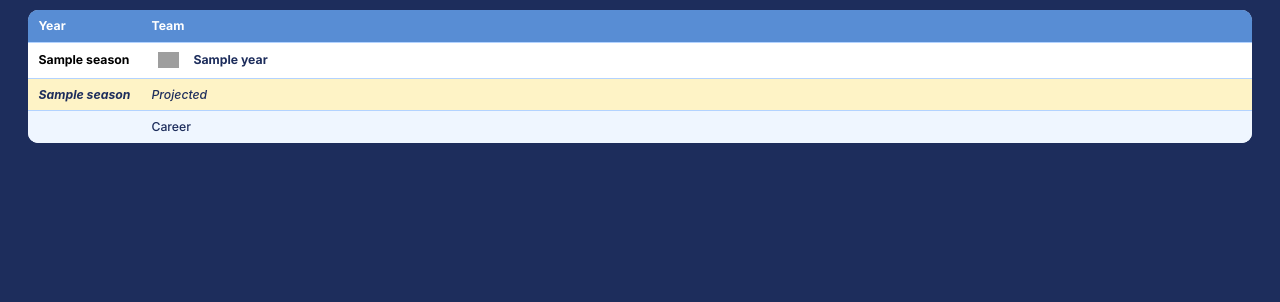
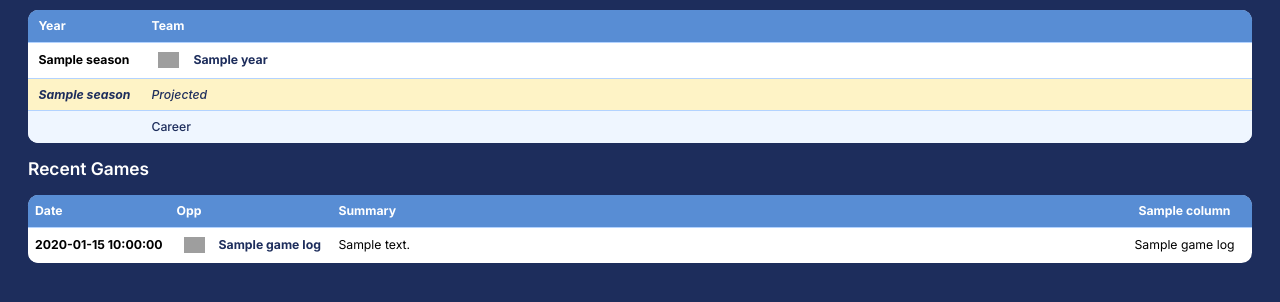
Before and after one commit to hynwkm/tbj-home-base, a Flask app: template app/templates/player.html in a window 1280 px wide. Shown: the part 169-471 px from the top of the page. Run offline with Flask 3, Linux system fonts and the light colour scheme; the template is opened without the code that fills it: most values are stand-ins (such as "Sample title", 1, 10 or a date in 2020); a database or web service that is not in the repository returns one stand-in record (values such as "Sample title"); data that the repository does not hold is empty; some web fonts are replaced; grey boxes are pictures that could not be loaded.

Commit message:
add recent gamelog table

```diff
--- a/app/players.py
+++ b/app/players.py
@@ -2,7 +2,7 @@ from pprint import pprint
 
 from flask import Blueprint, render_template
 
-from .services.players import get_player_data
+from .services.players import get_player_data, get_player_game_logs
 
 players_blueprint = Blueprint("players", __name__)
 
@@ -46,10 +46,34 @@ PLAYER_PITCHER_COLUMNS = [
     {"key": "hr_9", "label": "HR/9"},
 ]
 
+HITTER_RECENT_GAMES_COLUMNS = [
+    {"key": "runs", "label": "R"},
+    {"key": "rbi", "label": "RBI"},
+    {"key": "2b", "label": "2B"},
+    {"key": "home_runs", "label": "HR"},
+    {"key": "s_bases", "label": "SB"},
+]
+
+PITCHER_RECENT_GAMES_COLUMNS = [
+    {"key": "hits", "label": "H"},
+    {"key": "home_runs", "label": "HR"},
+    {"key": "bf", "label": "BF"},
+    {"key": "whip", "label": "WHIP"},
+    {"key": "pitches", "label": "P"},
+]
+
 
 @players_blueprint.route("/players/<int:player_id>")
 def player(player_id):
     player = get_player_data(player_id)
+    game_logs = get_player_game_logs(player_id)
+
+    is_pitcher = player["is_pitcher"]
+
+    if is_pitcher:
+        recent_games_columns = PITCHER_RECENT_GAMES_COLUMNS
+    else:
+        recent_games_columns = HITTER_RECENT_GAMES_COLUMNS
 
     return render_template(
         "player.html",
@@ -57,4 +81,6 @@ def player(player_id):
         player=player,
         hitter_columns=PLAYER_HITTER_COLUMNS,
         pitcher_columns=PLAYER_PITCHER_COLUMNS,
+        game_logs=game_logs,
+        recent_games_columns=recent_games_columns,
     )
--- a/app/static/css/styles.css
+++ b/app/static/css/styles.css
@@ -227,6 +227,18 @@
   .left-22 {
     left: calc(var(--spacing) * 22);
   }
+  .left-24 {
+    left: calc(var(--spacing) * 24);
+  }
+  .left-28 {
+    left: calc(var(--spacing) * 28);
+  }
+  .left-57 {
+    left: calc(var(--spacing) * 57);
+  }
+  .left-64 {
+    left: calc(var(--spacing) * 64);
+  }
   .z-10 {
     z-index: 10;
   }
@@ -330,6 +342,15 @@
   .w-24 {
     width: calc(var(--spacing) * 24);
   }
+  .w-28 {
+    width: calc(var(--spacing) * 28);
+  }
+  .w-32 {
+    width: calc(var(--spacing) * 32);
+  }
+  .w-36 {
+    width: calc(var(--spacing) * 36);
+  }
   .w-auto {
     width: auto;
   }
@@ -362,6 +383,15 @@
   }
   .min-w-12 {
     min-width: calc(var(--spacing) * 12);
+  }
+  .min-w-24 {
+    min-width: calc(var(--spacing) * 24);
+  }
+  .min-w-28 {
+    min-width: calc(var(--spacing) * 28);
+  }
+  .min-w-32 {
+    min-width: calc(var(--spacing) * 32);
   }
   .min-w-36 {
     min-width: calc(var(--spacing) * 36);
@@ -471,10 +501,6 @@
     border-right-style: var(--tw-border-style);
     border-right-width: 1px;
   }
-  .border-r-2 {
-    border-right-style: var(--tw-border-style);
-    border-right-width: 2px;
-  }
   .border-b-2 {
     border-bottom-style: var(--tw-border-style);
     border-bottom-width: 2px;
@@ -490,9 +516,6 @@
   }
   .border-r-table-border {
     border-right-color: var(--color-table-border);
-  }
-  .border-r-table-header {
-    border-right-color: var(--color-table-header);
   }
   .border-r-white {
     border-right-color: var(--color-white);
@@ -553,6 +576,9 @@
   }
   .px-4 {
     padding-inline: calc(var(--spacing) * 4);
+  }
+  .px-5 {
+    padding-inline: calc(var(--spacing) * 5);
   }
   .px-8 {
     padding-inline: calc(var(--spacing) * 8);
@@ -697,17 +723,6 @@
       }
     }
   }
-  .nth-6\:border-r-2 {
-    &:nth-child(6) {
-      border-right-style: var(--tw-border-style);
-      border-right-width: 2px;
-    }
-  }
-  .nth-6\:border-r-white {
-    &:nth-child(6) {
-      border-right-color: var(--color-white);
-    }
-  }
   .sm\:right-0 {
     @media (width >= 40rem) {
       right: calc(var(--spacing) * 0);
@@ -736,6 +751,16 @@
   .sm\:hidden {
     @media (width >= 40rem) {
       display: none;
+    }
+  }
+  .sm\:inline-block {
+    @media (width >= 40rem) {
+      display: inline-block;
+    }
+  }
+  .sm\:table-cell {
+    @media (width >= 40rem) {
+      display: table-cell;
     }
   }
   .sm\:translate-x-0 {
--- /dev/null
+++ b/app/templates/partials/recent_games_table.html
@@ -0,0 +1,46 @@
+<section class="bg-white rounded-xl h-1/2 overflow-hidden text-black text-sm">
+    <div class="h-full overflow-x-auto overflow-y-auto no-scrollbar">
+        <table class="w-full border-collapse">
+            <thead class="bg-table-header text-white">
+                <tr class="font-medium">
+                    <th class="bg-table-header top-0 left-0 z-30 sticky px-2 py-2 w-28 min-w-28 text-left whitespace-nowrap">Date</th>
+                    <th class="bg-table-header top-0 left-28 z-30 sticky px-2 py-2 w-36 min-w-36 text-left whitespace-nowrap">Opp</th>
+                    <th class="bg-table-header top-0 left-64 z-30 sticky px-3 py-2 w-full min-w-40 text-left whitespace-nowrap">
+                        Summary
+                    </th>
+                    {% for column in recent_games_columns %}
+                        <th class="hidden sm:table-cell bg-table-header top-0 z-10 sticky px-5 py-2 min-w-9 text-center whitespace-nowrap {% if loop.last %}pr-5{% endif %}">
+                            {{ column.label }}
+                        </th>
+                    {% endfor %}
+                </tr>
+            </thead>
+            <tbody>
+                {% for game_log in game_logs %}
+                    <tr class="border-table-border border-t">
+                        <td class="left-0 z-20 sticky bg-white px-2 py-2 sm:py-0 w-28 min-w-28 font-bold text-left whitespace-nowrap">
+                            {{ game_log.date }}
+                        </td>
+                        <td class="left-28 z-20 sticky bg-white px-2 py-2 sm:py-0 w-36 min-w-3 min-w-36 font-medium text-primary-light text-left whitespace-nowrap">
+                            <a class="flex items-center gap-2 min-w-0 font-bold text-primary"
+                               href="{{ url_for('teams.team', team_id=game_log.opponent_id) }}">
+                                <span class="hidden sm:flex justify-center items-center w-10 h-10 shrink-0">
+                                    <img src="https://www.mlbstatic.com/team-logos/{{ game_log.opponent_id }}.svg"
+                                         alt="{{ game_log.opponent_name }} logo"
+                                         class="block w-6 h-6 object-contain">
+                                </span>
+                                <span class="block truncate">{{ game_log.opponent_name }}</span>
+                            </a>
+                        </td>
+                        <td class="left-64 z-20 sticky bg-white px-3 w-full min-w-40 text-left whitespace-nowrap">{{ game_log.summary }}</td>
+                        {% for column in recent_games_columns %}
+                            <td class="hidden sm:table-cell z-10 px-5 py-2 sm:py-0 min-w-9 text-center whitespace-nowrap {% if loop.last %}pr-5{% endif %}">
+                                {{ game_log[column.key] }}
+                            </td>
+                        {% endfor %}
+                    </tr>
+                {% endfor %}
+            </tbody>
+        </table>
+    </div>
+</section>
--- a/app/templates/player.html
+++ b/app/templates/player.html
@@ -53,5 +53,9 @@
             {% set columns = hitter_columns %}
         {% endif %}
         {% include "partials/player_stats_table.html" %}
+        <div class="flex flex-col gap-4">
+            <h2 class="font-semibold text-xl">Recent Games</h2>
+            {% include "partials/recent_games_table.html" %}
+        </div>
     </section>
 {% endblock content %}
--- a/todo.txt
+++ b/todo.txt
@@ -10,7 +10,7 @@ DONE SETUP & APP STRUCTURE
 - Create base.html: Nav, Footer, Global CSS rules
 - Add config.py for API URLs and constants
 
-DATA SERVICES
+DONE DATA SERVICES
 - Create MLB StatsAPI service
 - Create MLB news RSS service
 - Build formatting helpers: %s, records, dates, rounding
@@ -31,7 +31,7 @@ DONE STANDINGS PAGE
 --------------------------------------------------------------------------------
 
 DAY2
-PLAYER PAGE
+DONE PLAYER PAGE
 - Build hitter and pitcher layouts
 - Route: /player/:id (shared route with conditional rendering)
 - Data: Fetch bio, career stats, and season-by-season totals
```
Also changed, not shown: app/services/players/__init__.py (+8 -2 lines), app/services/players/fetch.py (+47 -0 lines), app/services/players/parse.py (+26 -0 lines), app/services/players/service.py (+8 -2 lines), app/services/teams.py (+0 -38 lines), app/templates/team.html (+0 -11 lines), requirements.txt (added, +172 -0 lines), README.md, 1 other file.
